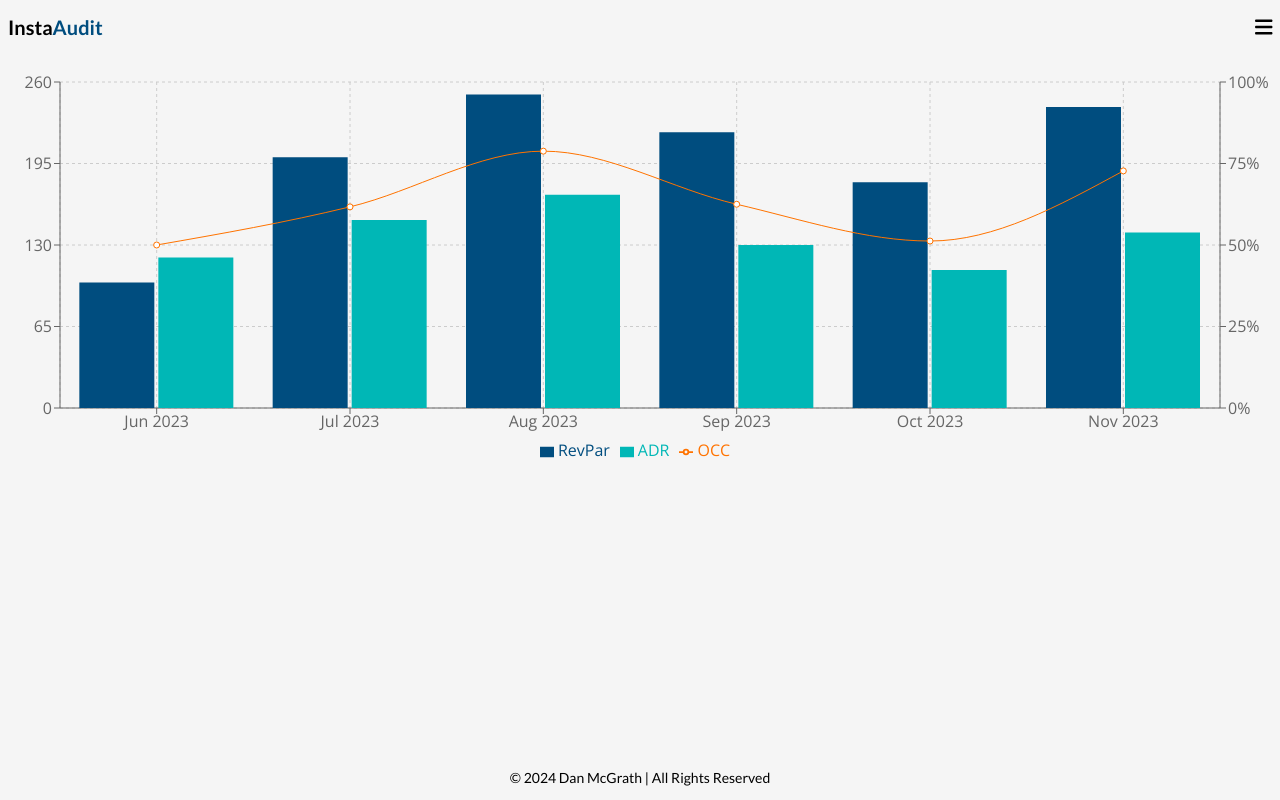
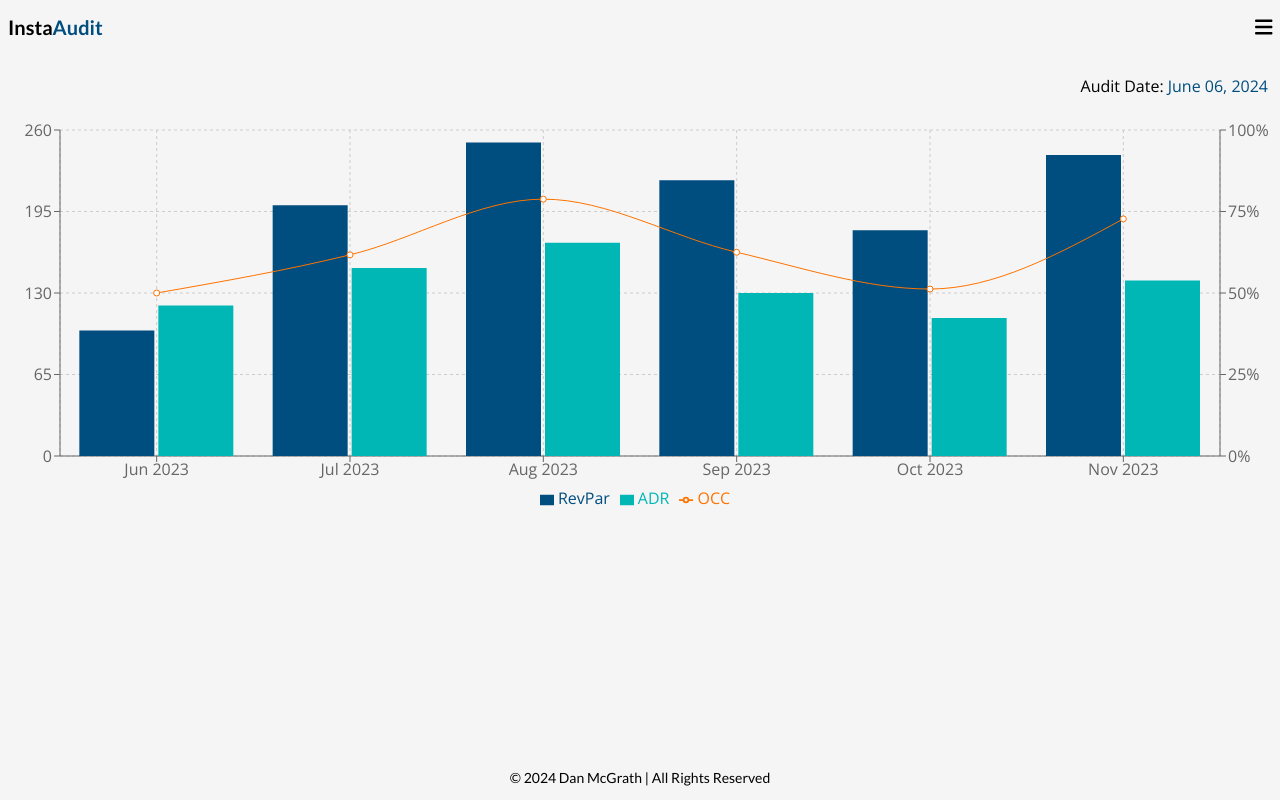
Before and after one commit to Dan-McGrath/InstaAudit, a React (Vite) app in the folder frontend/: page /dashboard in a window 1280 px wide. Built offline with nearby package versions, Linux system fonts and the light colour scheme; no server answers.

Commit message:
Add audit date as well as Occupancy and revenue data

```diff
--- a/frontend/src/pages/Dashboard/Dashboard.jsx
+++ b/frontend/src/pages/Dashboard/Dashboard.jsx
@@ -1,9 +1,35 @@
+import Card from '../../components/Card';
 import MultiChartContainer from '../../components/charts/MultiChartContainer';
+import { useHotelData } from '../../store/useHotelData';
 import OverviewTiles from './OverviewTiles';
+import { format } from 'date-fns';
+import { formatToDollars } from '../../utils/helper';
 
 const Dashboard = () => {
+  const { auditDate, setAuditDate, hotelOverviewData } = useHotelData();
+  const occupancy = hotelOverviewData.occupancy;
+  console.log(occupancy);
   return (
-    <main>
+    <main className="mt-5">
+      <div className="pr-3 mb-3 text-right">
+        <p>
+          Audit Date: <span className="text-primaryColor">{format(auditDate, 'MMMM dd, yyyy')}</span>
+        </p>
+      </div>
+      {Object.keys(hotelOverviewData).length !== 0 && (
+        <div className="flex flex-col gap-2 px-5 py-3 mx-2 border rounded-md shadow-lg justify-evenly">
+          <Card
+            data={
+              occupancy.toLocaleString(undefined, {
+                minimumFractionDigits: 2,
+                maximumFractionDigits: 2,
+              }) + '%'
+            }
+            text="Occupancy"
+          />
+          <Card data={formatToDollars(hotelOverviewData.revenueData.total)} text="Room Revenue" />
+        </div>
+      )}
       <div>
         <OverviewTiles />
       </div>
```
